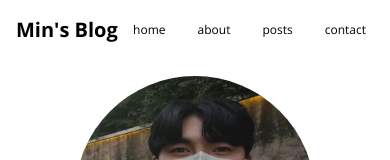
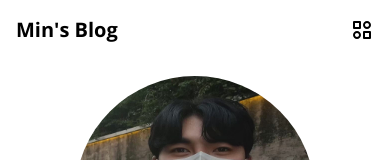
Before and after one commit to MintaekCho/Blog-app, a Next.js app: page / in a window 390 px wide. Shown: the top 160 px of the page. Built offline with nearby package versions, Linux system fonts and the light colour scheme.

Commit message:
feat: Header sm 사이즈면 카테고리 icon으로 변경

```diff
--- a/src/app/page.tsx
+++ b/src/app/page.tsx
@@ -6,9 +6,7 @@ export default function Home() {
   return (
     <section className="p-4">
       <Profile />
-      {/* @ts-expect-error Async Server Component */}
       <FeturedPosts />
-      {/* @ts-expect-error Async Server Component */}
       <YouMayLikePost />
     </section>
   );
--- a/src/components/Header.tsx
+++ b/src/components/Header.tsx
@@ -1,7 +1,20 @@
 import Link from "next/link";
 import React from "react";
+import HeaderCategory from "./HeaderCategory";
+
+export type CategoryData = {
+  name: string;
+  href: string;
+};
 
 export default function Header() {
+  const categorys = [
+    { name: "home", href: "/" },
+    { name: "about", href: "/about" },
+    { name: "posts", href: "/posts" },
+    { name: "contact", href: "/contact" },
+  ];
+
   return (
     <header className="w-full flex items-center justify-between p-4">
       <Link href={"/"}>
@@ -10,12 +23,17 @@ export default function Header() {
         </h1>
       </Link>
 
-      <nav className="flex gap-4 text-xs sm:text-sm md:text-md ">
-        <Link className="hover:scale-105  hover:text-white hover:bg-black px-2 py-1 rounded-full" href={"/"}>home</Link>
-        <Link className="hover:scale-105  hover:text-white hover:bg-black px-2 py-1 rounded-full" href={"/about"}>about</Link>
-        <Link className="hover:scale-105  hover:text-white hover:bg-black px-2 py-1 rounded-full" href={"/posts"}>posts</Link>
-        <Link className="hover:scale-105  hover:text-white hover:bg-black px-2 py-1 rounded-full" href={"/contact"}>contact</Link>
+      <nav className="hidden sm:flex gap-4 text-xs sm:text-sm md:text-md  ">
+        {categorys.map((category) => (
+          <Link
+            className="hover:scale-105  hover:text-white hover:bg-black px-2 py-1 rounded-full"
+            href={category.href}
+          >
+            {category.name}
+          </Link>
+        ))}
       </nav>
+      <HeaderCategory categorys={categorys} />
     </header>
   );
 }
--- /dev/null
+++ b/src/components/HeaderCategory.tsx
@@ -0,0 +1,35 @@
+"use client";
+import Link from "next/link";
+import React from "react";
+import { useState } from "react";
+import { BiCategoryAlt } from "react-icons/bi";
+import { CategoryData } from "./Header";
+
+export default function HeaderCategory({
+  categorys,
+}: {
+  categorys: CategoryData[];
+}) {
+  const [categoryVisible, setCategoryVisible] = useState(false);
+
+  return (
+    <div className="relative sm:hidden">
+      <span className="text-2xl">
+        <BiCategoryAlt onClick={() => setCategoryVisible(!categoryVisible)} />
+      </span>
+      {categoryVisible && (
+        <nav className="w-28 absolute -left-24 top-7 z-10 flex flex-col items-center p-6 bg-[#f2f2f2] border border-[#c4c4c4] gap-4 md:text-sm font-bold rounded-md overflow-hidden ease-in-out duration-300">
+          {categorys.map((category) => (
+            <Link
+              className="hover:scale-105  hover:text-[#c4c4c4] hover:font-bold"
+              onClick={() => setCategoryVisible(!categoryVisible)}
+              href={category.href}
+            >
+              {category.name}
+            </Link>
+          ))}
+        </nav>
+      )}
+    </div>
+  );
+}
```
